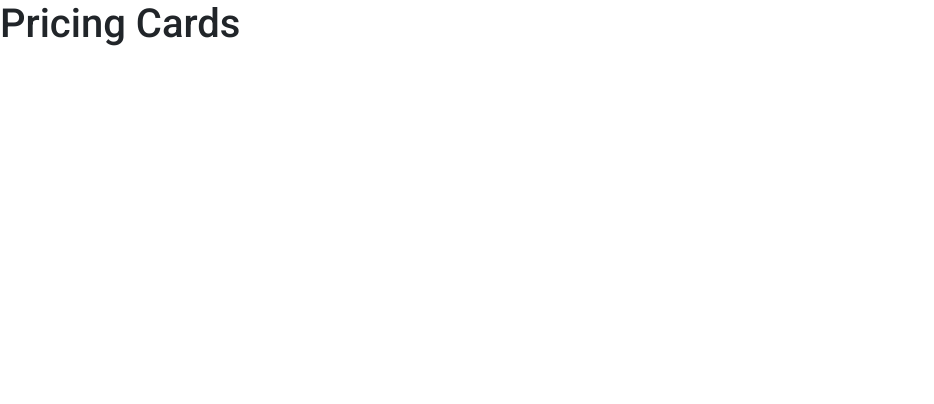
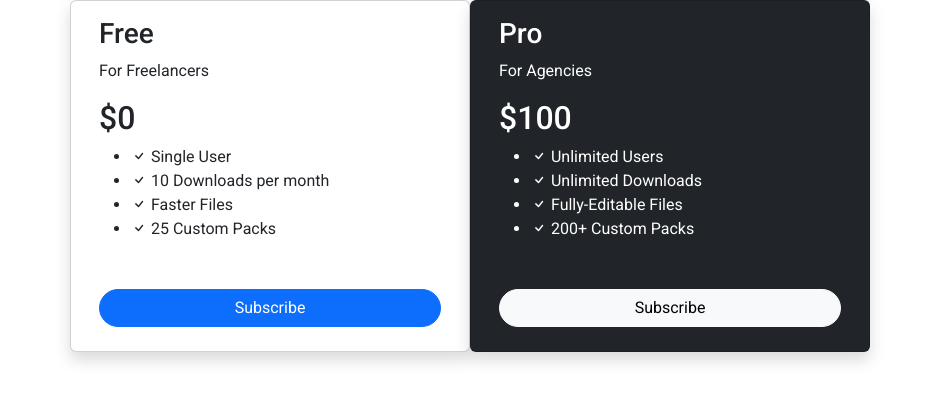
Before and after one commit to bavarius/Bootstrap, a plain HTML site: page mini-project_pricing_cards/mini-projects-starter/index.html in a window 1280 px wide. Shown: the whole page, without its empty margins (0-934 px from the left). Drawn offline with nearby package versions, Linux system fonts and the light colour scheme.

Commit message:
Add personal solution

```diff
--- a/mini-project_pricing_cards/mini-projects-starter/index.html
+++ b/mini-project_pricing_cards/mini-projects-starter/index.html
@@ -19,7 +19,45 @@
     <title>Pricing Cards</title>
   </head>
   <body>
-    <h1>Pricing Cards</h1>
+
+    <div class="container-md">
+      <div class="row">
+        <div class="col-6 card mb-5 shadow" style="width: 25rem">
+          <div class="card-body">
+            <h3 class="card-title">Free</h3>
+            For Freelancers
+            <p class="card-text">
+              <h2>$0</h2>
+              <ul>
+                <li><i class="bi bi-check"></i> Single User</li>
+                <li><i class="bi bi-check"></i> 10 Downloads per month</li>
+                <li><i class="bi bi-check"></i> Faster Files</li>
+                <li><i class="bi bi-check"></i> 25 Custom Packs</li>
+              </ul>
+            </p>
+          </div>
+          <button class="btn btn-primary m-3 mb-4 rounded-5">Subscribe</button>
+        </div>
+
+        <div class="col-6 card bg-dark text-white mb-5 shadow" style="width: 25rem">
+          <div class="card-body">
+            <h3 class="card-title">Pro</h3>
+            For Agencies
+            <p class="card-text">
+              <h2>$100</h2>
+              <ul>
+                <li><i class="bi bi-check"></i> Unlimited Users</li>
+                <li><i class="bi bi-check"></i> Unlimited Downloads</li>
+                <li><i class="bi bi-check"></i> Fully-Editable Files</li>
+                <li><i class="bi bi-check"></i> 200+ Custom Packs</li>
+              </ul>
+            </p>
+          </div>
+          <button class="btn btn-light m-3 mb-4 rounded-5">Subscribe</button>
+        </div>
+      </div>
+
+    </div>
 
     <script src="js/bootstrap.bundle.min.js"></script>
   </body>
```
